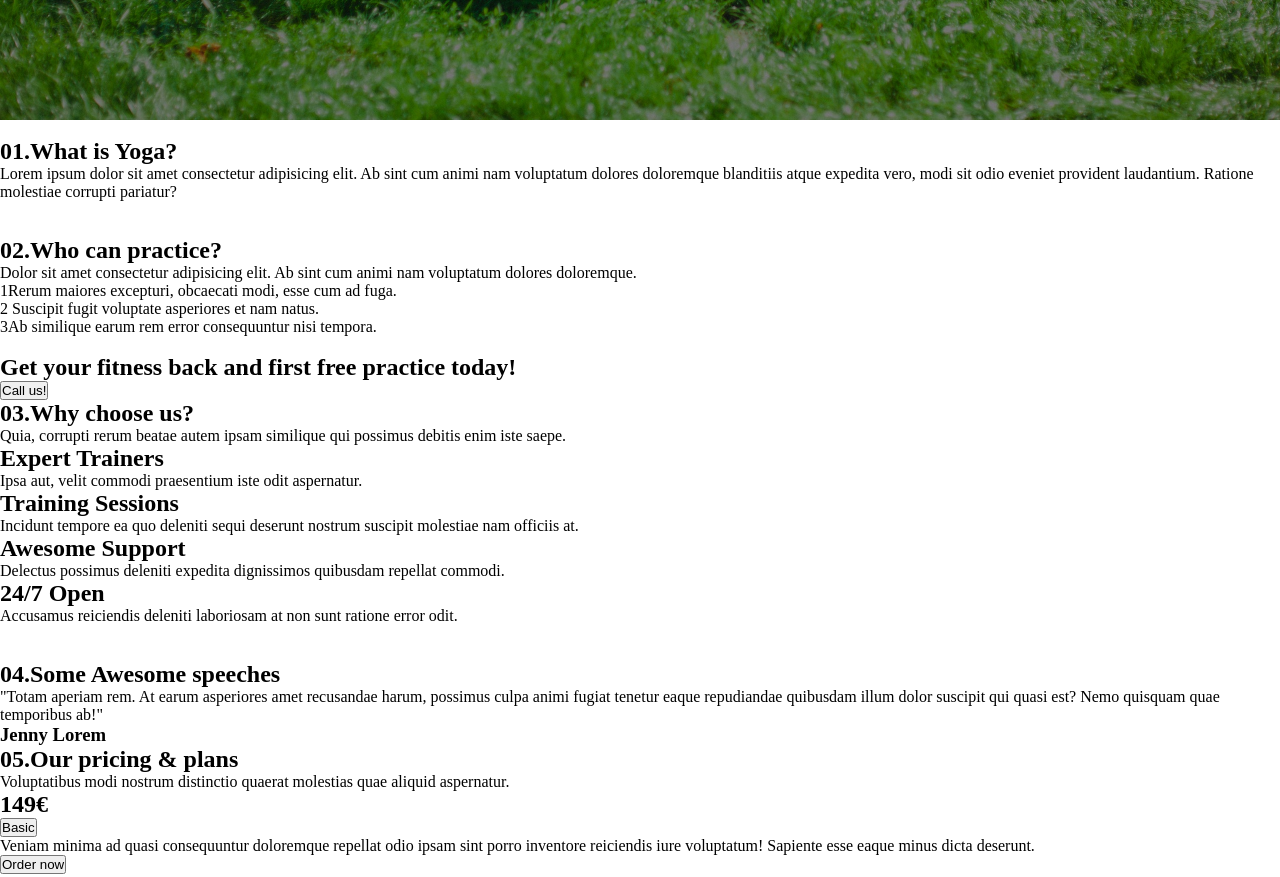
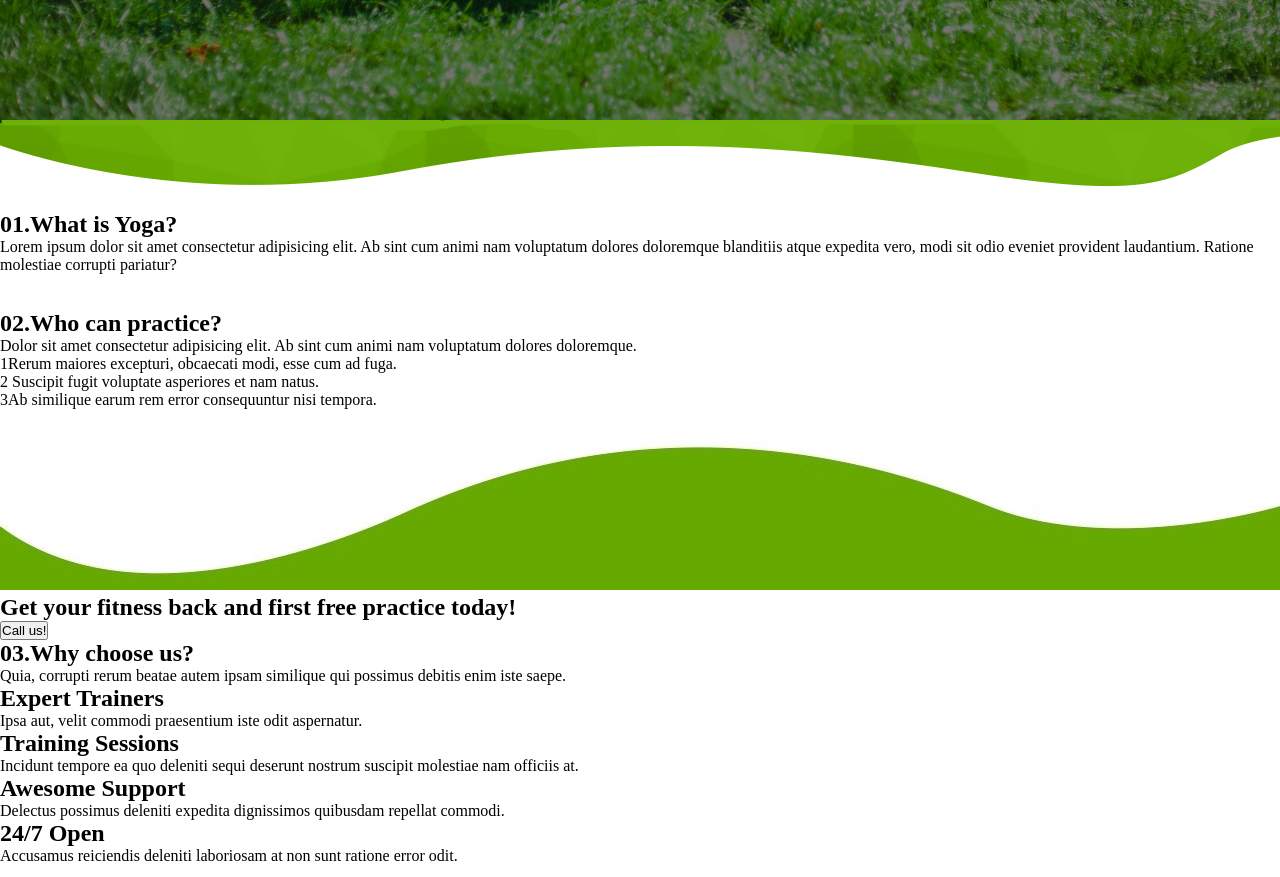
Before and after one commit to greg6589/yoga, a plain HTML site: page index.html in a window 1280 px wide. Shown: the part 680-1557 px from the top of the page. Drawn offline with Linux system fonts and the light colour scheme.

Commit message:
add greenbars img and styles

```diff
--- a/index.html
+++ b/index.html
@@ -22,12 +22,12 @@
         </ul>
     </nav>
     <header>
-        <h1><span>Refresh yourselfe</span> with yoga</h1>
+        <h1><span>Refresh yourselfe</span>  with yoga</h1>
     </header>
     <main>
         <section>
-            <div>
-                <img src="" alt="">
+            <div class="greenBar">
+                <img src="img/barTop.png" alt="">
             </div>
             <div>
                 <div>
@@ -56,8 +56,8 @@
                     </ul>
                 </div>
             </div>
-            <div>
-                <img src="" alt="">
+            <div class="greenBar">
+                <img src="img/barBottomL.jpg" alt="">
             </div>
             <div>
                 <h1>Get your fitness back and first free practice today!</h1>
@@ -118,8 +118,8 @@
                     <button>Basic</button>
                     <p>Veniam minima ad quasi consequuntur doloremque repellat odio ipsam sint porro inventore reiciendis iure voluptatum! Sapiente esse eaque minus dicta deserunt.</p>
                     <button>Order now</button></div>
-            </div>
-            <img src="" alt="">
+            </div><div class="greenBar">
+            <img src="img/barBottomR.jpg" alt=""></div>
             <div>
                 <h1>Get your fitness back and first free practice today!</h1>
             </div>
--- a/style.css
+++ b/style.css
@@ -77,3 +77,10 @@ header h1 span{
     padding-right: 40%;
     overflow: hidden;
   }
+
+  .greenBar{
+      width: 100%;
+      overflow: hidden;
+      margin-left: auto;
+     margin-right: auto;
+  }
```
Also changed, not shown: img/barBottomL.jpg (added), img/barBottomR.jpg (added), img/barTop.png (added).
